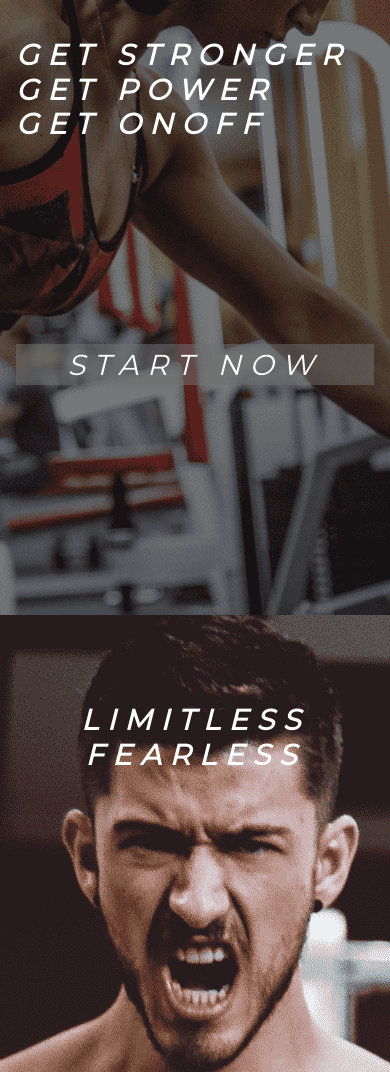
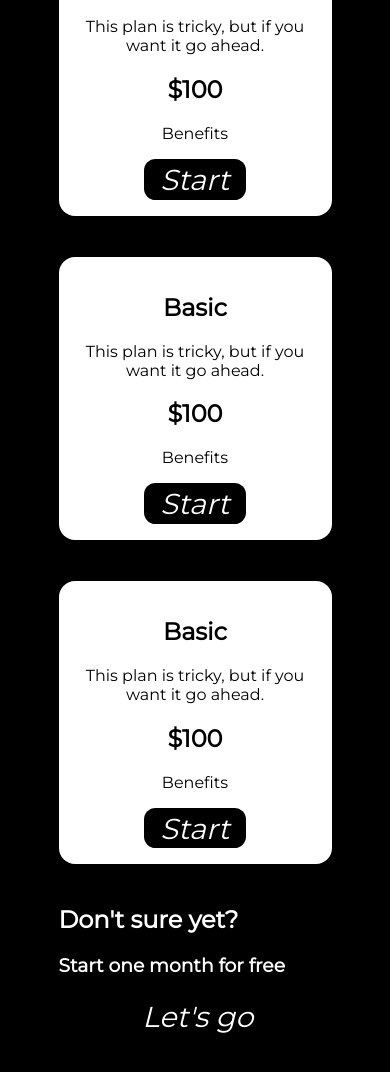
Before and after one commit to UrielMendozaG/onoff, a plain HTML site: page index.html in a window 390 px wide. Shown: the part 211-1283 px from the top of the page. Drawn offline with nearby package versions, Linux system fonts and the light colour scheme.

Commit message:
prices mobile 0.1

```diff
--- a/css/main.css
+++ b/css/main.css
@@ -1,6 +1,4 @@
 @import url("https://fonts.googleapis.com/css?family=Montserrat&display=swap");
-
-
 
 .container {
   background: url(../resources/girl-fit.png) no-repeat;
@@ -97,9 +95,71 @@ ul {
   margin: 2em 0;
 }
 
-.footer-container a {
+
+/* section plans styles */
+
+  .plans-container {
+    color: black;
+    padding: 15%;
+
+  }
+
+  .plans-container header {
+    text-align: center;
+
+  }
+
+  .plans-container header img {
+    width: 80%;
+  }
+  .plan-box {
+    background: white;
+    text-align: center;
+    padding: 1em;
+    border-radius: 1em;
+    margin: 15% 0;
+  }
+
+  .plans-container  .cta {
+    margin: 0;
+    background: black;
+    width: 40%;
+    display: inline-block;
+    border-radius: .4em;
+    letter-spacing: 0em;
+  }
+
+/* end of section plan styles */
+
+/* freetrial styles */
+
+.freetrial {
+  color: white;
+  margin: 5% 0;
+}
+
+.freetrial h2{
+  font-style: bold;
+}
+
+.freetrial .cta {
+  width: 100%;
+}
+
+/* end freetrial styles */
+
+/* footer container styles */
+
+  .footer-container{
+    text-align: center;
     color: white;
     text-decoration: none;
+    margin-top: 15%;
+  }
+
+  .footer-container a {
+    text-decoration: none;
+    color: white;
   }
 
   .footer-container li {
@@ -107,17 +167,15 @@ ul {
   }
 
   .footer-container img {
-  margin: 1em 0em;
+
     width: 35%;
   }
 
-.address {
-  line-height: 2em;
+  .footer-container ul {
+    margin-bottom: 0;
   }
 
-.footer-container ul {
-  margin-bottom: 6em;
-}
+/* end footer container styles  */
 
 @media only screen and (min-width: 420px) {
   .container {
--- a/index.html
+++ b/index.html
@@ -11,7 +11,7 @@
     <title>ONOFF</title>
   </head>
   <body>
-    <div class="container">
+    <!-- <div class="container">
       <header class="animated fadein delay 3s">
         <a href="#"
           ><img src="./resources/onoff-logo.png" alt="ONOFF logo "
@@ -59,6 +59,64 @@
 
       <a href="#" class="cta animated infinite pulse delay-3s">START NOW</a>
 
+    </div> -->
+
+    <div class="plans-container">
+      <header>
+        <img src="./resources/onoff-plans.png" alt="onoff-plans">
+      </header>
+
+      <div class="plan-box">
+        <h2>Basic</h2>
+        <p>
+          This plan is tricky, but if you want it go ahead.
+        </p>
+
+        <h2>$100</h2>
+
+        <p class="benefits">
+          Benefits
+        </p>
+
+        <a href="#" class="cta">Start</a>
+      </div>
+
+      <div class="plan-box">
+          <h2>Basic</h2>
+          <p>
+            This plan is tricky, but if you want it go ahead.
+          </p>
+
+          <h2>$100</h2>
+
+          <p class="benefits">
+            Benefits
+          </p>
+
+          <a href="#" class="cta">Start</a>
+        </div>
+
+        <div class="plan-box">
+            <h2>Basic</h2>
+            <p>
+              This plan is tricky, but if you want it go ahead.
+            </p>
+
+            <h2>$100</h2>
+
+            <p class="benefits">
+              Benefits
+            </p>
+
+            <a href="#" class="cta">Start</a>
+          </div>
+
+          <div class="freetrial">
+            <h2>Don't  sure yet?</h2>
+            <h3>Start one month for free</h3>
+            <a href="#" class="cta">Let's go</a>
+          </div>
+
           <footer>
               <div class="footer-container">
                 <img src="./resources/onoff-logo.png" alt="onoff logo" class="logo" />
```
Also changed, not shown: resources/onoff-plans.png (added). Lines whose indentation alone changed are shown as unchanged.
